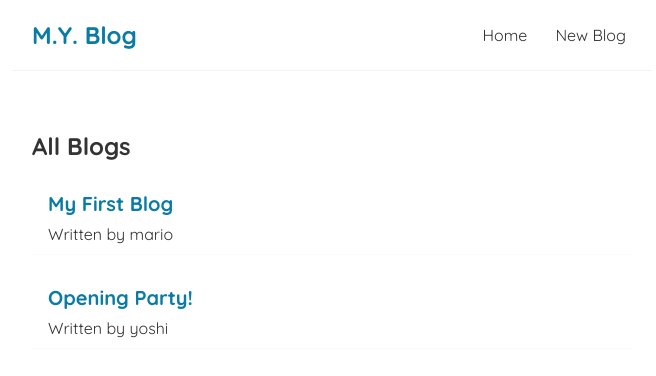
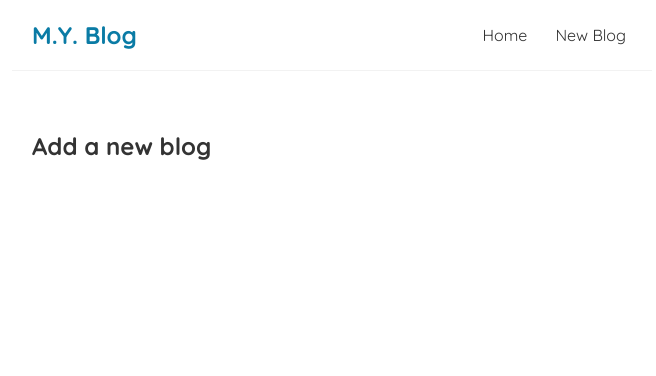
Before and after one commit to marcussyeo/MY-REACT-BLOG, a React (Create React App) app in the folder my-blog/: page /create in a window 1280 px wide. Shown: the top 376 px of the page, without its empty margins (308-964 px from the left). Built offline with nearby package versions, Linux system fonts and the light colour scheme; data requests are answered from the project's data file.

Commit message:
added useEffect cleanup

```diff
--- a/my-blog/package.json
+++ b/my-blog/package.json
@@ -8,6 +8,8 @@
     "@testing-library/user-event": "^13.5.0",
     "react": "^18.2.0",
     "react-dom": "^18.2.0",
+    "react-router": "^6.22.0",
+    "react-router-dom": "^6.22.0",
     "react-scripts": "5.0.1",
     "web-vitals": "^2.1.4"
   },
--- a/my-blog/src/App.js
+++ b/my-blog/src/App.js
@@ -1,14 +1,21 @@
 import Navbar from "./Navbar";
 import Home from "./Home";
+import { BrowserRouter as Router, Route, Routes } from "react-router-dom";
+import Create from "./Create";
 
 function App() {
   return (
-    <div className="App">
-      <Navbar />
-      <div className="content">
-        <Home />
+    <Router>
+      <div className="App">
+        <Navbar />
+        <div className="content">
+          <Routes>
+            <Route exact path="/" element={<Home />} />
+            <Route path="/create" element={<Create />} />
+          </Routes>
+        </div>
       </div>
-    </div>
+    </Router>
   );
 }
 
--- /dev/null
+++ b/my-blog/src/Create.js
@@ -0,0 +1,9 @@
+const Create = () => {
+  return (
+    <div className="create">
+      <h2>Add a new blog</h2>
+    </div>
+  );
+};
+
+export default Create;
--- a/my-blog/src/Home.js
+++ b/my-blog/src/Home.js
@@ -1,4 +1,3 @@
-import { useState, useEffect } from "react";
 import BlogList from "./BlogList";
 import useFetch from "./useFetch";
 
--- a/my-blog/src/Navbar.js
+++ b/my-blog/src/Navbar.js
@@ -1,10 +1,13 @@
+import { Link } from "react-router-dom";
+
 const Navbar = () => {
   return (
     <nav className="navbar">
       <h1>M.Y. Blog</h1>
       <div className="links">
-        <a href="/">Home</a>
-        <a href="/create">New Blog</a>
+        {/* Use Link so that it doesn't send a fresh request to the server and instead head to the route directly */}
+        <Link to="/">Home</Link>
+        <Link to="/create">New Blog</Link>
       </div>
     </nav>
   );
--- a/my-blog/src/useFetch.js
+++ b/my-blog/src/useFetch.js
@@ -6,7 +6,9 @@
   const [error, setError] = useState(false);
 
   useEffect(() => {
-    fetch(url)
+    const abortCont = new AbortController();
+
+    fetch(url, { signal: abortCont.signal })
       .then((res) => {
         if (!res.ok) {
           throw Error("Could not fetch data from the resource :')");
@@ -19,9 +21,15 @@
         setError(null);
       })
       .catch((err) => {
-        setIsPending(false);
-        setError(true);
+        if (err.name === "AbortError") {
+          console.log("Fetch aborted!");
+        } else {
+          setIsPending(false);
+          setError(true);
+        }
       });
+
+    return () => abortCont.abort();
   }, [url]);
 
   return { data, isPending, error };
```
Also changed, not shown: 1 other file (tests, documents, lock files or other folders).
